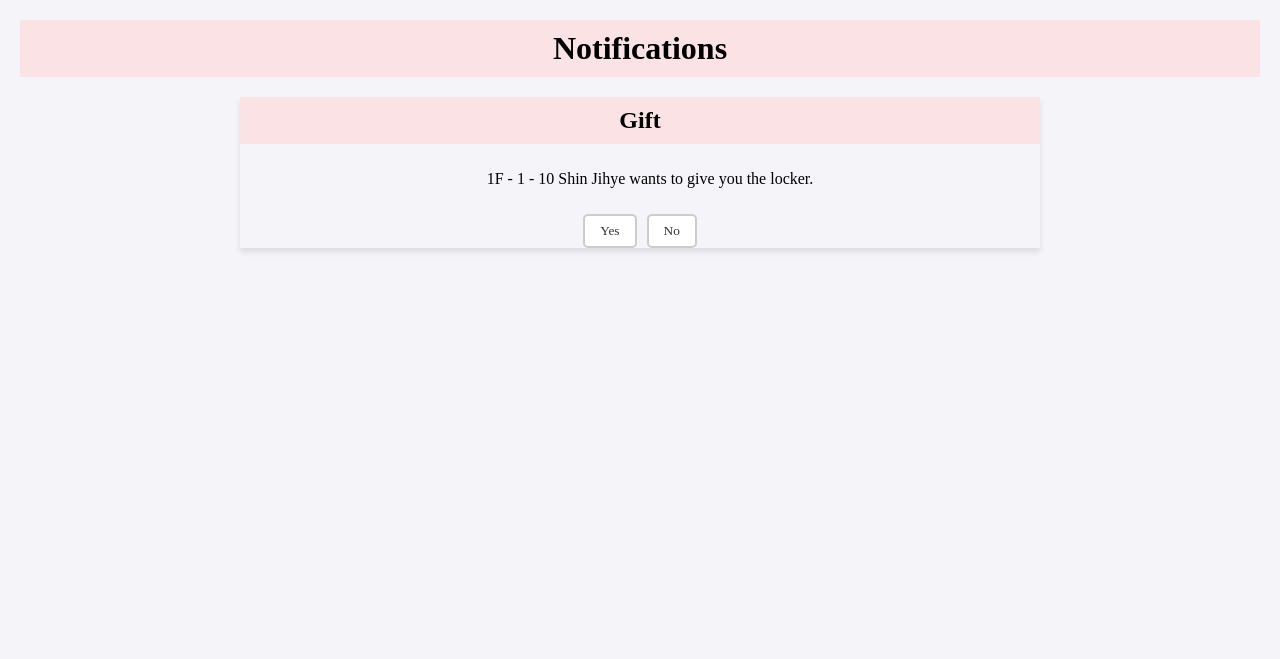
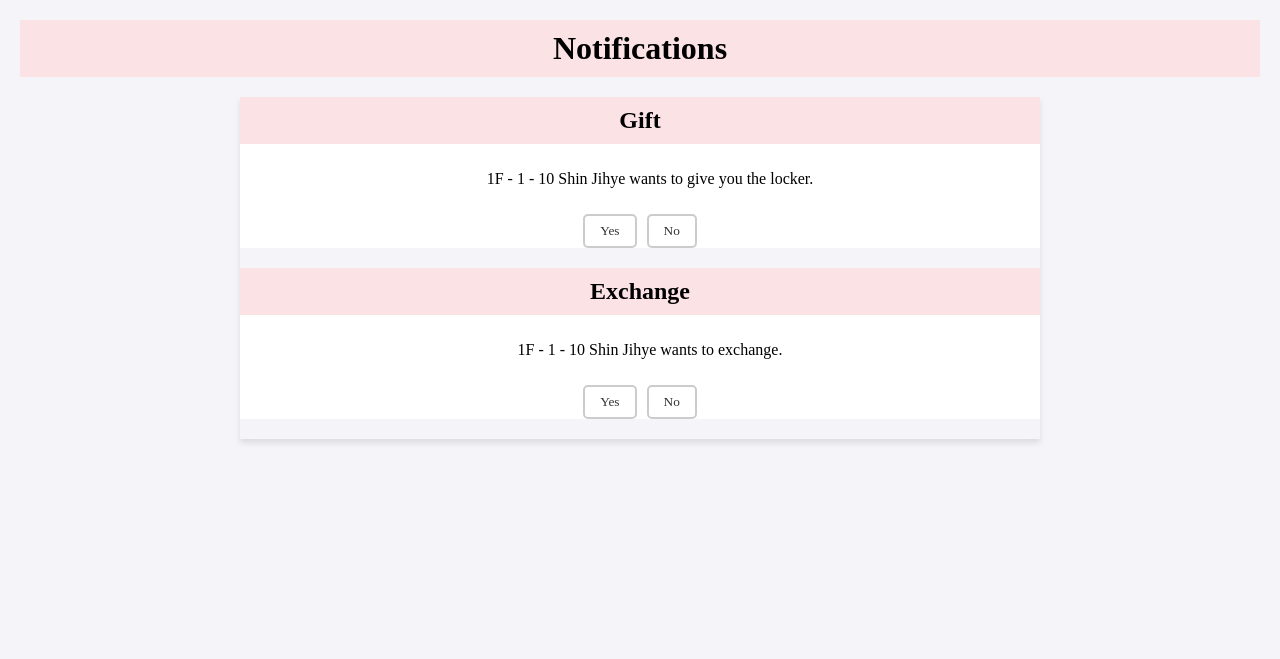
Before and after one commit to Gayeon07/locker_management, a Django app: page /notifications/ in a window 1280 px wide. Shown: the top 659 px of the page. Run offline with Django 5.2, Linux system fonts and the light colour scheme; the visitor is signed in with stand-in values (Sample User, id 1).

Commit message:
exchange box

```diff
--- a/lockers/templates/lockers/notifications.html
+++ b/lockers/templates/lockers/notifications.html
@@ -79,11 +79,25 @@
         .button-container {
             display: flex;
             justify-content: center;
-            margin-top: 10px;
+
+            margin-bottom: 20px;
         }
         .button-container button:hover {
             background-color: #e0e0e0;
         }
+        .gift-container {
+
+            margin-bottom: 20px; /* 컨테이너 간 간격 추가 */
+            background-color: #ffffff;
+        }
+       .exchange-container {
+
+           /* 컨테이너 간 간격 추가 */
+            background-color: #ffffff;
+        }
+
+
+
     </style>
 </head>
 <body>
@@ -93,6 +107,14 @@
         <div class="gift-container">
             <h2>Gift</h2>
             <p>1F - 1 - 10 Shin Jihye wants to give you the locker.</p>
+            <div class="button-container">
+                <button class="yes-button">Yes</button>
+                <button class="no-button">No</button>
+            </div>
+        </div>
+        <div class="exchange-container">
+            <h2>Exchange</h2>
+            <p>1F - 1 - 10 Shin Jihye wants to exchange.</p>
             <div class="button-container">
                 <button class="yes-button">Yes</button>
                 <button class="no-button">No</button>
```
